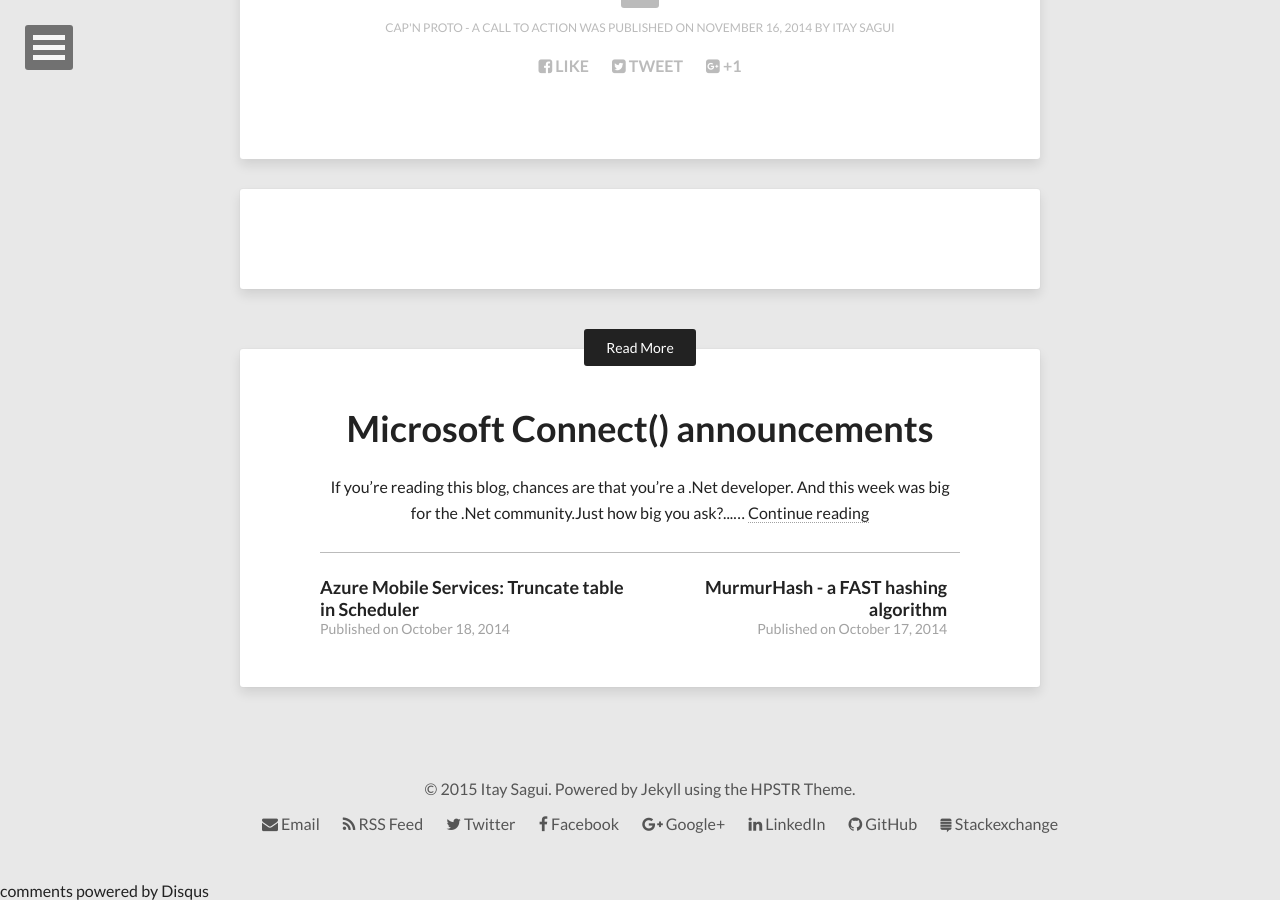
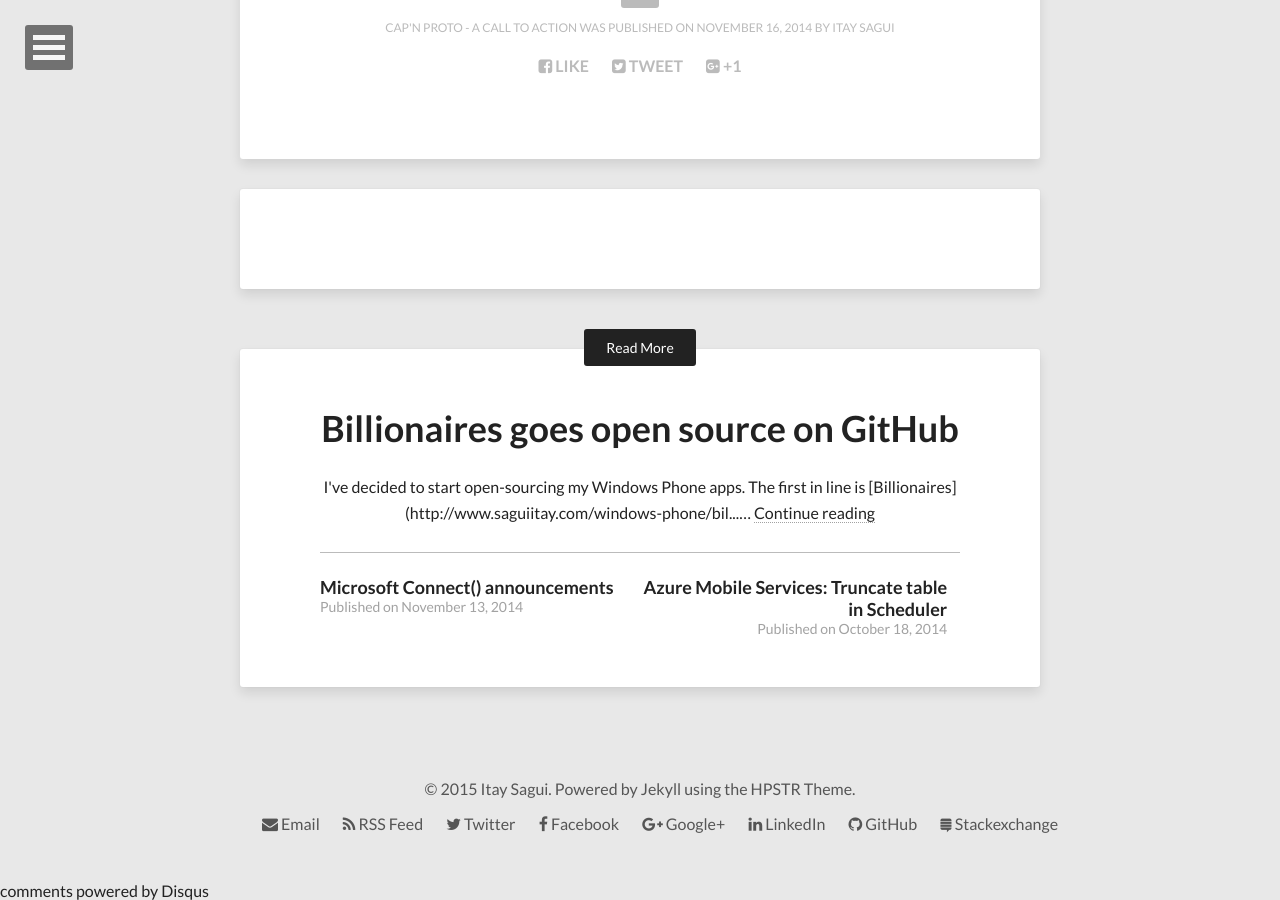
Before and after one commit to nathanghans/saguiitay.github.io, a Jekyll site: the page built from _posts/2014-11-16-cap-n-proto-a-call-to-action.md, in a window 1280 px wide and 900 px high, scrolled down 1818 px. Built offline with Jekyll 4.4.1, drawn with Linux system fonts in a browser that asks for light colours; nearby versions of some CDN libraries; comment, search, counter and statistics services are not loaded.

Commit message:
Added post. Fixed links to WP apps

```diff
--- /dev/null
+++ b/_posts/2015-04-10-billionaires-goes-open-source.md
@@ -0,0 +1,16 @@
+---
+layout: post
+title: "Billionaires goes open source on GitHub"
+date: 2014-11-16 17:58
+author: saguiitay
+comments: true
+categories: [Development, Windows Phone]
+tags: [.Net, Windows Phone, Billionaires]
+share: true
+redirect_from:
+ - /2015-04-10-billionaires-goes-open-source/
+---
+I've decided to start open-sourcing my Windows Phone apps. The first in line is [Billionaires](http://www.saguiitay.com/windows-phone/billionaires/), which
+is now available in GitHub: <https://github.com/saguiitay/Billionaires>
+
+ You are more than welcome to send me feedback and comments on the code.
```
Also changed, not shown: windows-phone/index.md (+1 -1 lines).
